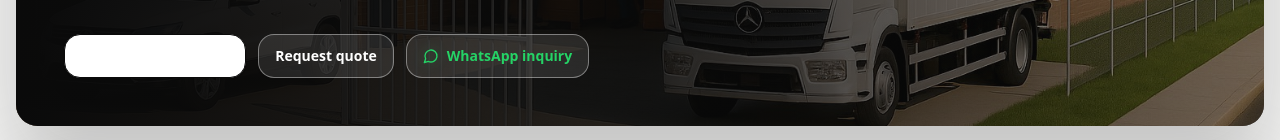
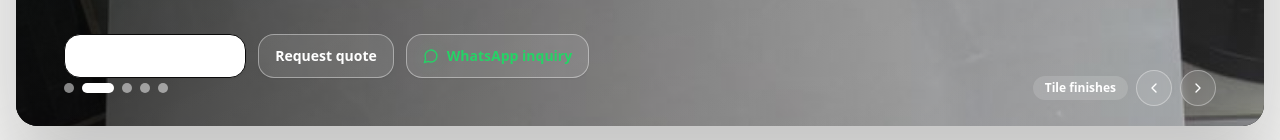
Before and after one commit to ShadrackMwatu/kleihaus, a React (Vite) app: page / in a window 1280 px wide. Shown: the part 579-719 px from the top of the page. Built offline with nearby package versions, Linux system fonts and the light colour scheme; no server answers.

Commit message:
Add premium homepage hero carousel

```diff
--- a/src/App.jsx
+++ b/src/App.jsx
@@ -4,6 +4,8 @@ import {
   Brush,
   Calculator,
   ClipboardList,
+  ChevronLeft,
+  ChevronRight,
   Mail,
   MapPin,
   Menu,
@@ -33,6 +35,34 @@ const whatsappUrl =
 
 const whatsappInquiryUrl = (subject) =>
   `https://wa.me/254748827166?text=${encodeURIComponent(`Hello Kleihaus, I would like a quote for ${subject}. Please share availability, price guidance and delivery options.`)}`
+
+const heroSlides = [
+  {
+    image: '/images/kleihaus-structure.jpg',
+    alt: 'Kleihaus Ceramics showroom structure for tiles and finishing materials',
+    label: 'Showroom supply',
+  },
+  {
+    image: '/images/tiles-floor.jpg',
+    alt: 'Premium floor tiles supplied by Kleihaus Ceramics',
+    label: 'Tile finishes',
+  },
+  {
+    image: '/images/bathroom-blue-1.jpg',
+    alt: 'Blue bathroom and sanitaryware display supplied by Kleihaus Ceramics',
+    label: 'Bathroom sets',
+  },
+  {
+    image: '/images/paint-interior.jpg',
+    alt: 'Interior paint options for Kleihaus finishing projects',
+    label: 'Paint finishes',
+  },
+  {
+    image: '/images/adhesive.jpg',
+    alt: 'Tile adhesive and installation materials supplied by Kleihaus Ceramics',
+    label: 'Installation essentials',
+  },
+]
 
 const isDevelopment = () => typeof import.meta !== 'undefined' && Boolean(import.meta.env?.DEV)
 
@@ -500,19 +530,70 @@ function Header({ projectType, searchQuery, setSearchQuery, onSearch, onCategory
   )
 }
 
+function usePrefersReducedMotion() {
+  const [prefersReducedMotion, setPrefersReducedMotion] = useState(false)
+
+  useEffect(() => {
+    if (typeof window === 'undefined' || typeof window.matchMedia !== 'function') return undefined
+
+    const mediaQuery = window.matchMedia('(prefers-reduced-motion: reduce)')
+    const updatePreference = () => setPrefersReducedMotion(mediaQuery.matches)
+
+    updatePreference()
+    mediaQuery.addEventListener?.('change', updatePreference)
+
+    return () => mediaQuery.removeEventListener?.('change', updatePreference)
+  }, [])
+
+  return prefersReducedMotion
+}
+
 function Hero({ onWhatsAppClick, onQuoteClick }) {
+  const [activeSlide, setActiveSlide] = useState(0)
+  const [hasInteracted, setHasInteracted] = useState(false)
+  const prefersReducedMotion = usePrefersReducedMotion()
+
+  useEffect(() => {
+    if (prefersReducedMotion || hasInteracted) return undefined
+
+    const rotation = window.setInterval(() => {
+      setActiveSlide((current) => (current + 1) % heroSlides.length)
+    }, 5000)
+
+    return () => window.clearInterval(rotation)
+  }, [hasInteracted, prefersReducedMotion])
+
+  const goToSlide = (index) => {
+    setHasInteracted(true)
+    setActiveSlide((index + heroSlides.length) % heroSlides.length)
+  }
+
+  const currentSlide = heroSlides[activeSlide]
+
   return (
     <section id="top" className="bg-stone-100">
       <div className="mx-auto max-w-7xl px-4 py-6 lg:py-10">
         <div className="relative min-h-[520px] overflow-hidden rounded-lg bg-neutral-950 text-white shadow-xl">
-          <img
-            src="/images/kleihaus-structure.jpg"
-            alt="Kleihaus Ceramics tile and finishing materials showroom structure"
-            loading="eager"
-            decoding="async"
-            className="absolute inset-0 h-full w-full object-cover opacity-65"
-          />
-          <div className="absolute inset-0 bg-gradient-to-r from-neutral-950 via-neutral-950/75 to-neutral-900/10" />
+          <div className="absolute inset-0">
+            {heroSlides.map((slide, index) => {
+              const isActive = index === activeSlide
+              const motionClass = prefersReducedMotion ? '' : isActive ? 'translate-x-0 scale-100' : 'translate-x-8 scale-105'
+
+              return (
+                <img
+                  key={slide.image}
+                  src={slide.image}
+                  alt={slide.alt}
+                  loading={index === 0 ? 'eager' : 'lazy'}
+                  decoding="async"
+                  aria-hidden={!isActive}
+                  className={`absolute inset-0 h-full w-full object-cover transition-[opacity,transform] duration-1000 ease-out ${isActive ? 'opacity-100' : 'opacity-0'} ${motionClass}`}
+                />
+              )
+            })}
+          </div>
+          <div className="absolute inset-0 bg-gradient-to-r from-neutral-950/75 via-neutral-950/35 to-white/5" />
+          <div className="absolute inset-0 bg-gradient-to-br from-emerald-950/20 via-transparent to-white/10" />
           <div className="relative flex min-h-[520px] max-w-3xl flex-col justify-center px-5 py-12 sm:px-10 lg:px-12">
             <p className="text-xs font-semibold uppercase text-emerald-200">Kleihaus Ceramics</p>
             <h1 className="mt-4 max-w-2xl text-4xl font-semibold leading-tight text-white sm:text-5xl lg:text-6xl">
@@ -538,6 +619,39 @@ function Hero({ onWhatsAppClick, onQuoteClick }) {
                   <WhatsAppBrandText>WhatsApp inquiry</WhatsAppBrandText>
                 </ButtonSecondary>
               </a>
+            </div>
+          </div>
+          <div className="absolute bottom-5 left-5 right-5 flex items-center justify-between gap-4 sm:left-10 sm:right-10 lg:left-12 lg:right-12">
+            <div className="flex items-center gap-2">
+              {heroSlides.map((slide, index) => (
+                <button
+                  key={slide.image}
+                  type="button"
+                  aria-label={`Show ${slide.label} hero image`}
+                  aria-current={index === activeSlide ? 'true' : undefined}
+                  onClick={() => goToSlide(index)}
+                  className={`h-2.5 rounded-full transition-all ${index === activeSlide ? 'w-8 bg-white' : 'w-2.5 bg-white/50 hover:bg-white/80'}`}
+                />
+              ))}
+            </div>
+            <div className="hidden items-center gap-2 sm:flex">
+              <span className="rounded-full bg-white/15 px-3 py-1 text-xs font-semibold text-white backdrop-blur-sm">{currentSlide.label}</span>
+              <button
+                type="button"
+                aria-label="Previous hero image"
+                onClick={() => goToSlide(activeSlide - 1)}
+                className="inline-flex h-9 w-9 items-center justify-center rounded-full border border-white/35 bg-white/10 text-white backdrop-blur-sm transition hover:bg-white/20"
+              >
+                <ChevronLeft className="h-4 w-4" />
+              </button>
+              <button
+                type="button"
+                aria-label="Next hero image"
+                onClick={() => goToSlide(activeSlide + 1)}
+                className="inline-flex h-9 w-9 items-center justify-center rounded-full border border-white/35 bg-white/10 text-white backdrop-blur-sm transition hover:bg-white/20"
+              >
+                <ChevronRight className="h-4 w-4" />
+              </button>
             </div>
           </div>
         </div>
```
Also changed, not shown: 2 other files (tests, documents, lock files or other folders).
